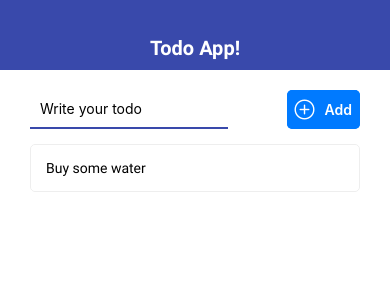
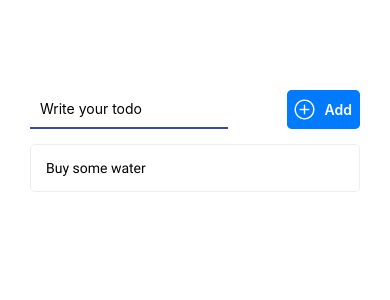
Before and after one commit to Lewsha02/react-native-todo, a React Native app: screen / in a window 390 px wide. Shown: the top 300 px of the page. Built offline with nearby package versions, Linux system fonts and the light colour scheme.

Commit message:
Add platform checking

```diff
--- a/src/components/Navbar.js
+++ b/src/components/Navbar.js
@@ -1,11 +1,14 @@
 import React from "react";
-import { View, StyleSheet } from "react-native";
+import { View, StyleSheet, Platform } from "react-native";
 import { THEME } from "../theme";
 import { AppTextBold } from '../components/ui/AppTextBold';
 
 export const Navbar = ({ title }) => {
   return (
-    <View style={styles.navbar}>
+    <View style={{...styles.navbar, ...Platform.select({
+      ios: styles.navbarIos,
+      android: styles.navbarAndroid
+    })}}>
       <AppTextBold style={styles.text}>{title}</AppTextBold>
     </View>
   );
@@ -16,11 +19,17 @@ const styles = StyleSheet.create({
     height: 70,
     alignItems: "center",
     justifyContent: "flex-end",
-    backgroundColor: THEME.MAIN_COLOR,
     paddingBottom: 10,
   },
+  navbarAndroid: {
+    backgroundColor: THEME.MAIN_COLOR,
+  },
+  navbarIos: {
+    borderBottomColor: THEME.MAIN_COLOR,
+    borderBottomWidth: 1
+  },
   text: {
-    color: "white",
+    color: Platform.OS === 'ios' ? THEME.MAIN_COLOR : "#fff",
     fontSize: 20,
   },
 });
--- a/src/components/ui/AppButton.js
+++ b/src/components/ui/AppButton.js
@@ -1,28 +1,37 @@
-import React from 'react';
-import { StyleSheet, View, TouchableOpacity } from 'react-native';
-import { THEME } from '../../theme';
-import { AppTextBold } from './AppTextBold';
+import React from "react";
+import {
+  StyleSheet,
+  View,
+  TouchableOpacity,
+  TouchableNativeFeedback,
+  Platform,
+} from "react-native";
+import { THEME } from "../../theme";
+import { AppTextBold } from "./AppTextBold";
 
 export const AppButton = ({ children, onPress, color = THEME.MAIN_COLOR }) => {
+  const Wrapper =
+    Platform.OS === "android" ? TouchableNativeFeedback : TouchableOpacity;
+
   return (
-    <TouchableOpacity onPress={onPress} activeOpacity={0.7}>
-      <View style={{...styles.button, backgroundColor: color}}>
+    <Wrapper onPress={onPress} activeOpacity={0.7}>
+      <View style={{ ...styles.button, backgroundColor: color }}>
         <AppTextBold style={styles.text}>{children}</AppTextBold>
       </View>
-    </TouchableOpacity>
+    </Wrapper>
   );
-}
+};
 
 const styles = StyleSheet.create({
   button: {
     paddingHorizontal: 20,
     paddingVertical: 10,
     borderRadius: 5,
-    flexDirection: 'row',
-    alignItems: 'center',
-    justifyContent: 'center',
+    flexDirection: "row",
+    alignItems: "center",
+    justifyContent: "center",
   },
   text: {
-    color: "#fff"
-  }
+    color: "#fff",
+  },
 });
--- a/src/screens/TodoScreen.js
+++ b/src/screens/TodoScreen.js
@@ -1,5 +1,5 @@
 import React, { useState } from "react";
-import { StyleSheet, View } from "react-native";
+import { StyleSheet, View, Dimensions } from "react-native";
 import { FontAwesome, AntDesign } from '@expo/vector-icons';
 import { THEME } from "../theme";
 import { AppCard } from "../components/ui/AppCard";
@@ -60,7 +60,8 @@ const styles = StyleSheet.create({
     padding: 15,
   },
   button: {
-    width: "40%",
+    // width: Dimensions.get('window').width / 3,
+    width: Dimensions.get('window').width > 400 ? 150 : 100
   },
   title: {
     fontSize: 20,
```
